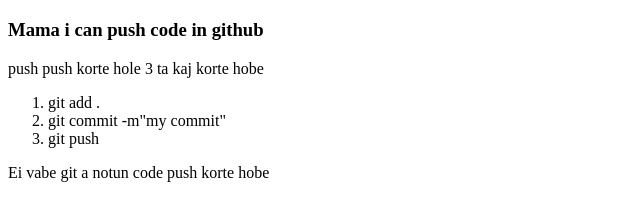
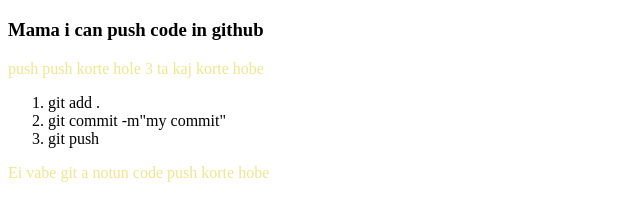
Before and after one commit to raju-miah/my-first-repo, a plain HTML site: page index.html in a window 1280 px wide. Shown: the part 61-282 px from the top of the page, without its empty margins (0-640 px from the left). Drawn offline with Linux system fonts and the light colour scheme.

Commit message:
style added

```diff
--- a/index.html
+++ b/index.html
@@ -5,6 +5,7 @@
     <meta http-equiv="X-UA-Compatible" content="IE=edge">
     <meta name="viewport" content="width=device-width, initial-scale=1.0">
     <title>My First GitHUb Repo</title>
+    <link rel="stylesheet" href="style.css">
 </head>
 <body>
     <h1>My first github code push</h1>
--- /dev/null
+++ b/style.css
@@ -0,0 +1,3 @@
+p{
+    color: khaki;
+}
```
